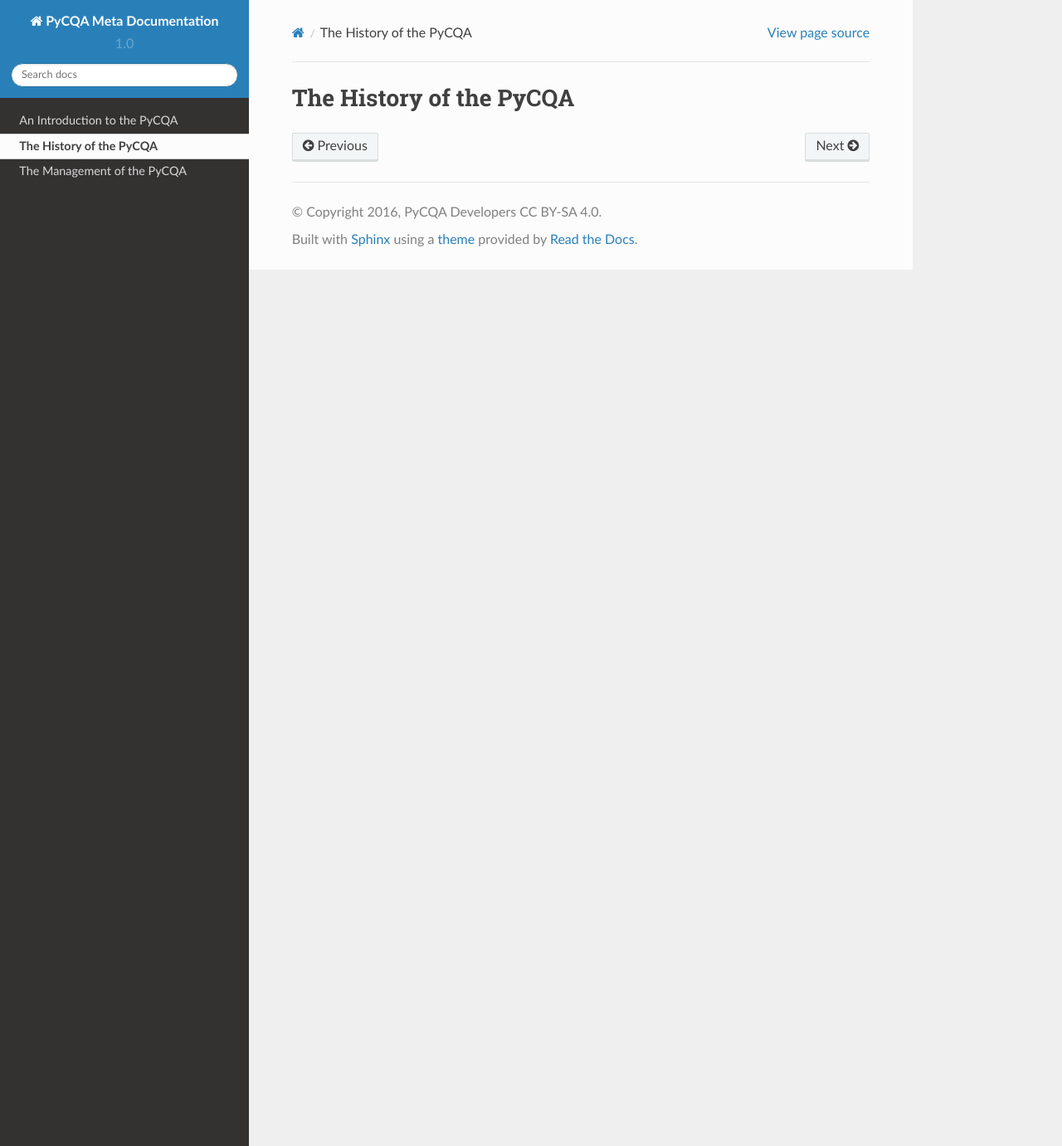
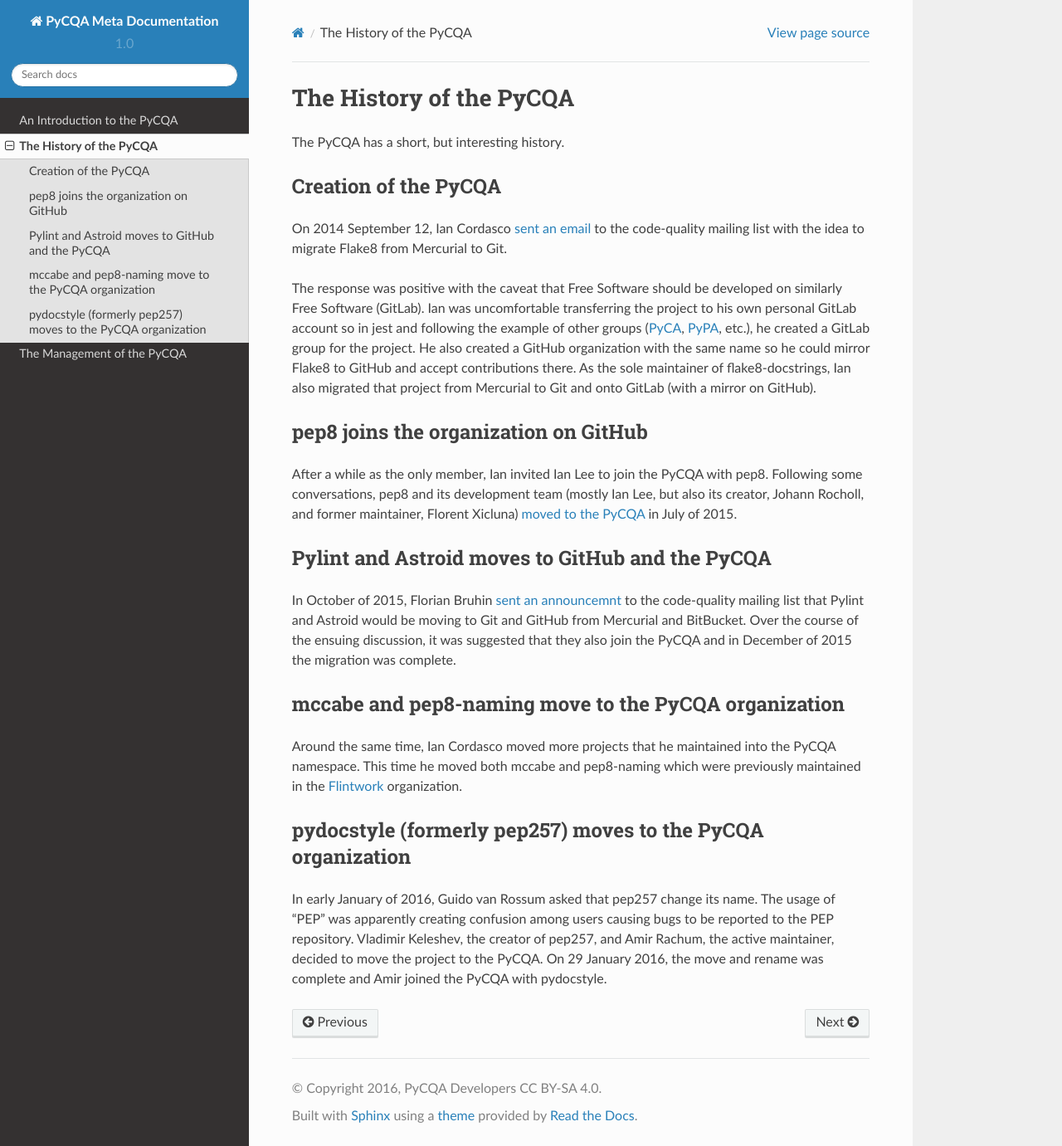
Before and after one commit to PyCQA/meta, a Sphinx documentation site: the page built from source/history.rst, in a window 1280 px wide and 1381 px high. Shown: the whole window at 83% size. Built offline with Sphinx 7.4.7 and the Read the Docs theme 2.0.0, drawn with Linux system fonts in a browser that asks for light colours.

Commit message:
Add a brief history of the PyCQA

```diff
--- a/source/history.rst
+++ b/source/history.rst
@@ -1,3 +1,67 @@
 ==========================
  The History of the PyCQA
 ==========================
+
+The PyCQA has a short, but interesting history.
+
+.. _formation:
+
+Creation of the PyCQA
+=====================
+
+On 2014 September 12, Ian Cordasco `sent an email
+<https://mail.python.org/pipermail/code-quality/2014-September/000348.html>`_
+to the code-quality mailing list with the idea to migrate Flake8 from
+Mercurial to Git.
+
+The response was positive with the caveat that Free Software should be
+developed on similarly Free Software (GitLab). Ian was uncomfortable
+transferring the project to his own personal GitLab account so in jest and
+following the example of other groups (`PyCA <https://github.com/pyca>`_,
+`PyPA <https://github.com/pypa>`_, etc.), he created a GitLab group for the
+project. He also created a GitHub organization with the same name so he could
+mirror Flake8 to GitHub and accept contributions there. As the sole maintainer
+of flake8-docstrings, Ian also migrated that project from Mercurial to Git and
+onto GitLab (with a mirror on GitHub).
+
+
+pep8 joins the organization on GitHub
+=====================================
+
+After a while as the only member, Ian invited Ian Lee to join the PyCQA with
+pep8. Following some conversations, pep8 and its development team (mostly Ian
+Lee, but also its creator, Johann Rocholl, and former maintainer, Florent
+Xicluna) `moved to the PyCQA
+<http://www.coglib.com/~icordasc/blog/2015/07/moving-pep8-to-the-pycqa.html>`_
+in July of 2015.
+
+
+Pylint and Astroid moves to GitHub and the PyCQA
+================================================
+
+In October of 2015, Florian Bruhin `sent an announcemnt
+<https://mail.python.org/pipermail/code-quality/2015-October/000673.html>`_ to
+the code-quality mailing list that Pylint and Astroid would be moving to Git
+and GitHub from Mercurial and BitBucket. Over the course of the ensuing
+discussion, it was suggested that they also join the PyCQA and in December of
+2015 the migration was complete.
+
+
+mccabe and pep8-naming move to the PyCQA organization
+=====================================================
+
+Around the same time, Ian Cordasco moved more projects that he maintained into
+the PyCQA namespace. This time he moved both mccabe and pep8-naming which were
+previously maintained in the `Flintwork <https://github.com/flintwork>`_
+organization.
+
+
+pydocstyle (formerly pep257) moves to the PyCQA organization
+============================================================
+
+In early January of 2016, Guido van Rossum asked that pep257 change its name.
+The usage of "PEP" was apparently creating confusion among users causing bugs
+to be reported to the PEP repository. Vladimir
+Keleshev, the creator of pep257, and Amir Rachum, the active maintainer,
+decided to move the project to the PyCQA. On 29 January 2016, the move and
+rename was complete and Amir joined the PyCQA with pydocstyle.
```
